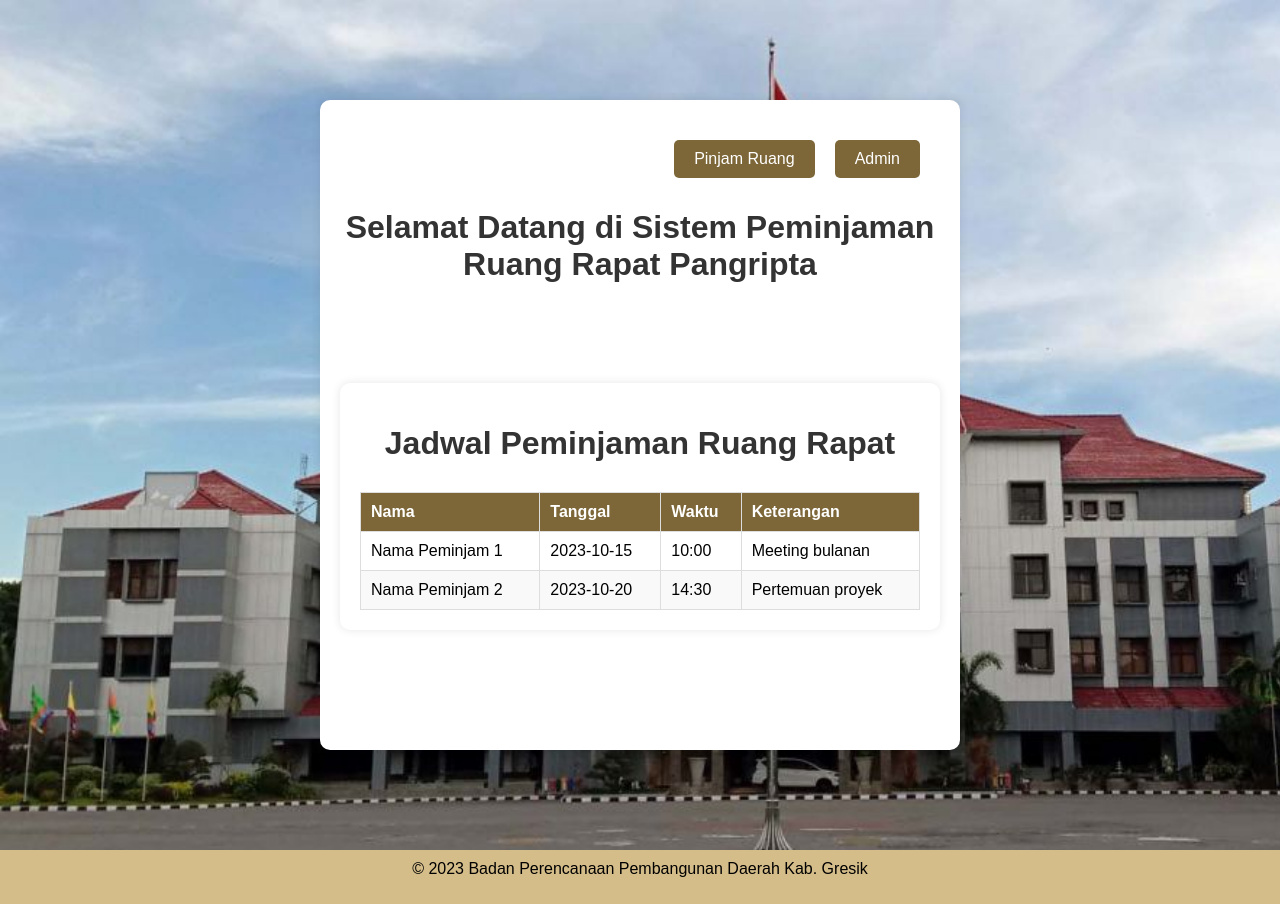
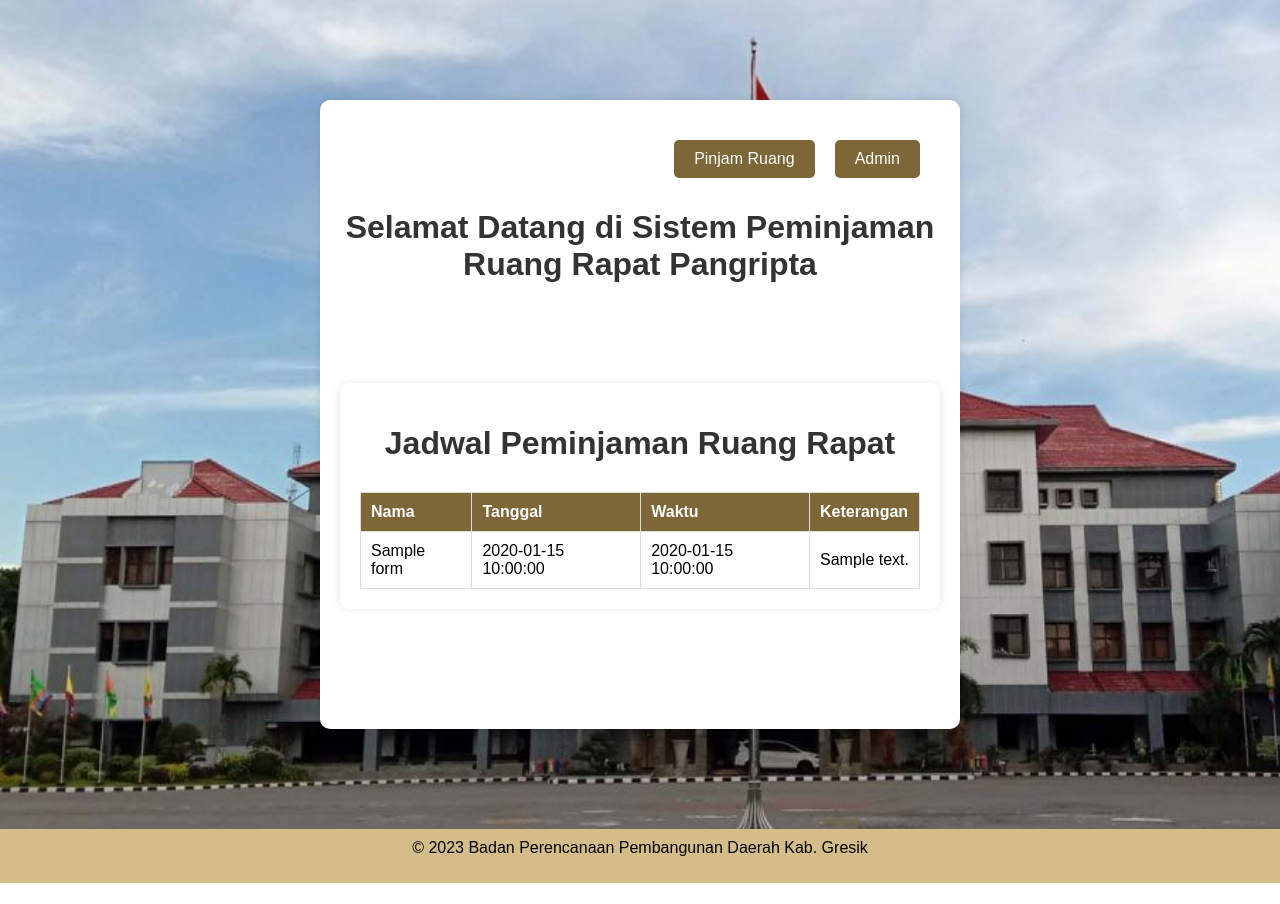
Before and after one commit to isakhlfts/booking-meeting-room, a PHP site: page /home.php in a window 1280 px wide. After the commit the page ends 883 px from the top, so only its background shows below. Run offline with PHP 8.4, Linux system fonts and the light colour scheme; tables that the repository leaves empty or names only in its code hold one stand-in row (values such as "Sample post"); a stand-in replaces the project's code that opens the database connection.

Commit message:
Update home.php

```diff
--- a/home.php
+++ b/home.php
@@ -1,12 +1,18 @@
 <?php
-// Sample data for demonstration purposes
-$peminjamData = array(
-    array('Nama Peminjam 1', '2023-10-15', '10:00', 'Meeting bulanan'),
-    array('Nama Peminjam 2', '2023-10-20', '14:30', 'Pertemuan proyek'),
-    // Add more data as needed
-);
+// Mengimpor koneksi dari dbh.inc.php
+require "dbh.inc.php";
 
+// Buat query SQL
+$query = "SELECT name, date, time, description FROM form";
+
+// Eksekusi query
+$result = mysqli_query($koneksi, $query);
+
+if (!$result) {
+    die("Error dalam eksekusi query: " . mysqli_error($koneksi));
+}
 ?>
+
 
 <!DOCTYPE html>
 <html>
@@ -55,14 +61,18 @@ $peminjamData = array(
     </thead>
     <tbody>
         <?php
-                foreach ($peminjamData as $peminjam) {
+        // Loop melalui hasil query dan tampilkan data dalam tabel
+        while ($row = mysqli_fetch_assoc($result)) {
             echo "<tr>";
-                    echo "<td>" . $peminjam[0] . "</td>";
-                    echo "<td>" . $peminjam[1] . "</td>";
-                    echo "<td>" . $peminjam[2] . "</td>";
-                    echo "<td>" . $peminjam[3] . "</td>";
+            echo "<td>" . $row['name'] . "</td>";
+            echo "<td>" . $row['date'] . "</td>";
+            echo "<td>" . $row['time'] . "</td>";
+            echo "<td>" . $row['description'] . "</td>";
             echo "</tr>";
         }
+
+        // Bebaskan hasil query
+        mysqli_free_result($result);
         ?>
     </tbody>
 </table>
```
Lines whose indentation alone changed are shown as unchanged.
